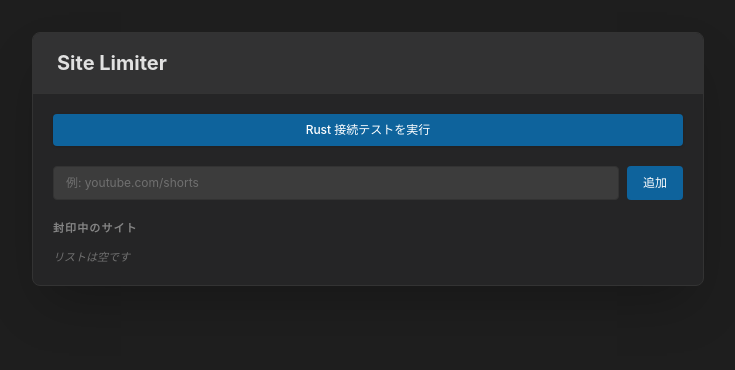
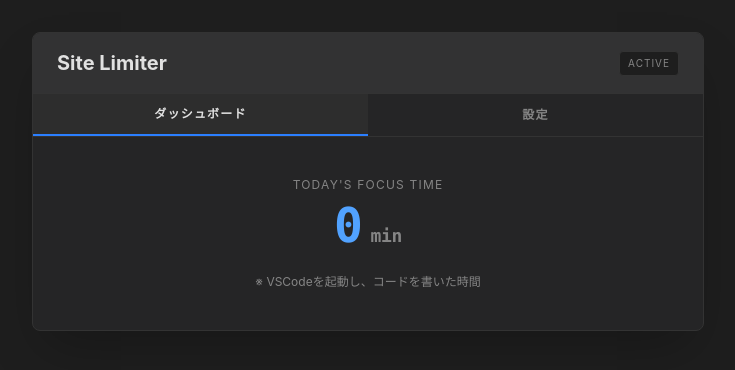
Before and after one commit to harumaki1220/site-limiter, a React (Vite) app: page / in a window 1280 px wide. Shown: the top 370 px of the page, without its empty margins (272-1007 px from the left). Built offline with nearby package versions, Linux system fonts and the light colour scheme.

Commit message:
feat: 集中時間の計測機能とDashboard UIを実装

```diff
--- a/public/background.js
+++ b/public/background.js
@@ -1,12 +1,32 @@
 const POLLING_INTERVAL = 10000;
+
+function updateActivityLog(isRunning) {
+  const today = new Date().toLocaleDateString('sv-SE'); // YYYY-MM-DD 形式
+
+  chrome.storage.local.get(['activityLog'], (result) => {
+    let log = result.activityLog || {};
+    if (!log[today]) {
+      log[today] = { focusMinutes: 0, blockCount: 0 };
+    }
+
+    if (isRunning) {
+      // 分単位で加算
+      log[today].focusMinutes += (POLLING_INTERVAL / 60000);
+    }
+
+    chrome.storage.local.set({ activityLog: log });
+  });
+}
 
 function checkVscAndCleanTabs() {
   const hostName = "com.site_limiter.vsc_watcher";
 
   chrome.runtime.sendNativeMessage(hostName, { text: "polling" }, (response) => {
-    if (chrome.runtime.lastError || !response || !response.vsc_running) {
-      return;
-    }
+    const isRunning = !chrome.runtime.lastError && response && response.vsc_running;
+
+    updateActivityLog(isRunning);
+
+    if (!isRunning) return;
 
     chrome.tabs.query({}, (tabs) => {
       chrome.storage.sync.get(['blockedUrls'], (result) => {
@@ -28,8 +48,7 @@ function checkVscAndCleanTabs() {
           });
 
           if (isBlocked) {
-            chrome.tabs.sendMessage(tab.id, { action: "url_changed" }).catch(() => {
-            });
+            chrome.tabs.sendMessage(tab.id, { action: "url_changed" }).catch(() => {});
           }
         });
       });
--- a/src/App.tsx
+++ b/src/App.tsx
@@ -1,17 +1,51 @@
 import { useState, useEffect } from 'react'
 
 function App() {
+  const [activeTab, setActiveTab] = useState<'stats' | 'settings'>('stats')
   const [urls, setUrls] = useState<string[]>([])
   const [inputUrl, setInputUrl] = useState('')
+  const [todayStats, setTodayStats] = useState({ focusMinutes: 0 })
 
-  // 画面が開かれたときに、保存済みのURLを読み込む
+  const today = new Date().toLocaleDateString('sv-SE');
+
+  // 画面が開かれたときに、保存済みのURLと統計を読み込む
   useEffect(() => {
     chrome.storage.sync.get(['blockedUrls'], (result) => {
       if (Array.isArray(result.blockedUrls)) {
         setUrls(result.blockedUrls)
       }
     });
-  }, [])
+
+    chrome.storage.local.get(['activityLog'], (result) => {
+      const log = (result.activityLog || {}) as Record<string, { focusMinutes: number }>;
+
+      if (log[today]) {
+        setTodayStats(log[today]);
+      }
+    });
+  }, [today]);
+
+  const formatTime = (totalMinutes: number) => {
+    const hours = Math.floor(totalMinutes / 60);
+    const mins = Math.floor(totalMinutes % 60);
+
+    if (hours > 0) {
+      return (
+        <span>
+          <span className="text-4xl text-blue-400">{hours}</span>
+          <span className="text-sm text-[#858585] mx-1">h</span>
+          <span className="text-4xl text-blue-400">{mins}</span>
+          <span className="text-sm text-[#858585] ml-1">m</span>
+        </span>
+      );
+    }
+    return (
+      <span>
+        <span className="text-5xl text-blue-400">{mins}</span>
+        <span className="text-lg text-[#858585] ml-2">min</span>
+      </span>
+    );
+  };
 
   // 保存処理
   const handleSave = () => {
@@ -48,7 +82,7 @@ function App() {
     const hostName = "com.site_limiter.vsc_watcher";
     chrome.runtime.sendNativeMessage(
       hostName,
-      { text: "Ping from Dark Mode UI" },
+      { text: "Ping from UI" },
       (response) => {
         if (chrome.runtime.lastError) {
           alert("通信失敗: " + chrome.runtime.lastError.message);
@@ -60,21 +94,59 @@ function App() {
   };
 
   return (
-  // 外側
     <div className="min-h-screen bg-[#1e1e1e] p-4 sm:p-8 font-sans text-[#cccccc] w-full">
-
-    {/* 内側のカード */}
       <div className="max-w-2xl mx-auto bg-[#252526] rounded-lg shadow-2xl border border-[#333333] overflow-hidden">
 
         {/* ヘッダー */}
-      <div className="bg-[#323233] px-6 py-4 border-b border-[#333333]">
+        <div className="bg-[#323233] px-6 py-4 border-b border-[#333333] flex justify-between items-center">
           <h1 className="text-xl font-bold text-[#e1e1e1] flex items-center gap-2">
             Site Limiter
           </h1>
+          <span className="text-[10px] text-[#858585] uppercase tracking-widest bg-[#1e1e1e] px-2 py-1 rounded border border-[#333333]">
+            Active
+          </span>
         </div>
 
-        <div className="p-5 space-y-5">
-          {/* 通信テストボタン */}
+        {/* タブナビゲーション */}
+        <div className="flex border-b border-[#333333] bg-[#252526]">
+          <button
+            onClick={() => setActiveTab('stats')}
+            className={`flex-1 py-3 text-xs font-bold uppercase tracking-widest transition-colors ${
+              activeTab === 'stats'
+                ? 'text-[#e1e1e1] border-b-2 border-blue-500 bg-[#2d2d2d]'
+                : 'text-[#858585] hover:text-[#cccccc] hover:bg-[#2a2a2d]'
+            }`}
+          >
+            ダッシュボード
+          </button>
+          <button
+            onClick={() => setActiveTab('settings')}
+            className={`flex-1 py-3 text-xs font-bold uppercase tracking-widest transition-colors ${
+              activeTab === 'settings'
+                ? 'text-[#e1e1e1] border-b-2 border-blue-500 bg-[#2d2d2d]'
+                : 'text-[#858585] hover:text-[#cccccc] hover:bg-[#2a2a2d]'
+            }`}
+          >
+            設定
+          </button>
+        </div>
+
+        {/* タブコンテンツ */}
+        <div className="p-6">
+          {activeTab === 'stats' && (
+            <div className="space-y-6 text-center py-4">
+              <h2 className="text-xs text-[#858585] uppercase tracking-widest mb-2">Today's Focus Time</h2>
+              <div className="font-mono font-bold tracking-tight">
+                {formatTime(todayStats.focusMinutes)}
+              </div>
+              <p className="text-[#858585] text-xs mt-4">
+                ※ VSCodeを起動し、コードを書いた時間
+              </p>
+            </div>
+          )}
+
+          {activeTab === 'settings' && (
+            <div className="space-y-6">
               <button
                 onClick={handlePingRust}
                 className="w-full bg-[#0e639c] hover:bg-[#1177bb] text-white py-2 px-4 rounded text-xs font-medium transition-colors shadow-sm"
@@ -82,7 +154,6 @@ return (
                 Rust 接続テストを実行
               </button>
 
-          {/* 入力エリア */}
               <div className="flex gap-2">
                 <input
                   type="text"
@@ -99,7 +170,6 @@ return (
                 </button>
               </div>
 
-          {/* 封印リスト */}
               <div>
                 <h3 className="text-[11px] font-bold text-[#858585] uppercase mb-3 tracking-widest">封印中のサイト</h3>
                 <div className="space-y-1 max-h-[200px] overflow-y-auto pr-1 custom-scrollbar">
@@ -111,7 +181,7 @@ return (
                         <span className="text-xs font-mono text-[#dcdcaa] truncate mr-2">{url}</span>
                         <button
                           onClick={() => handleDelete(url)}
-                      className="text-[#858585] hover:text-[#f48771] text-[10px] font-bold px-1 transition-colors"
+                          className="text-[#858585] hover:text-[#f48771] text-[10px] font-bold px-2 transition-colors"
                         >
                           削除
                         </button>
@@ -121,6 +191,8 @@ return (
                 </div>
               </div>
             </div>
+          )}
+        </div>
       </div>
     </div>
   );
```
Lines whose indentation alone changed are shown as unchanged.
